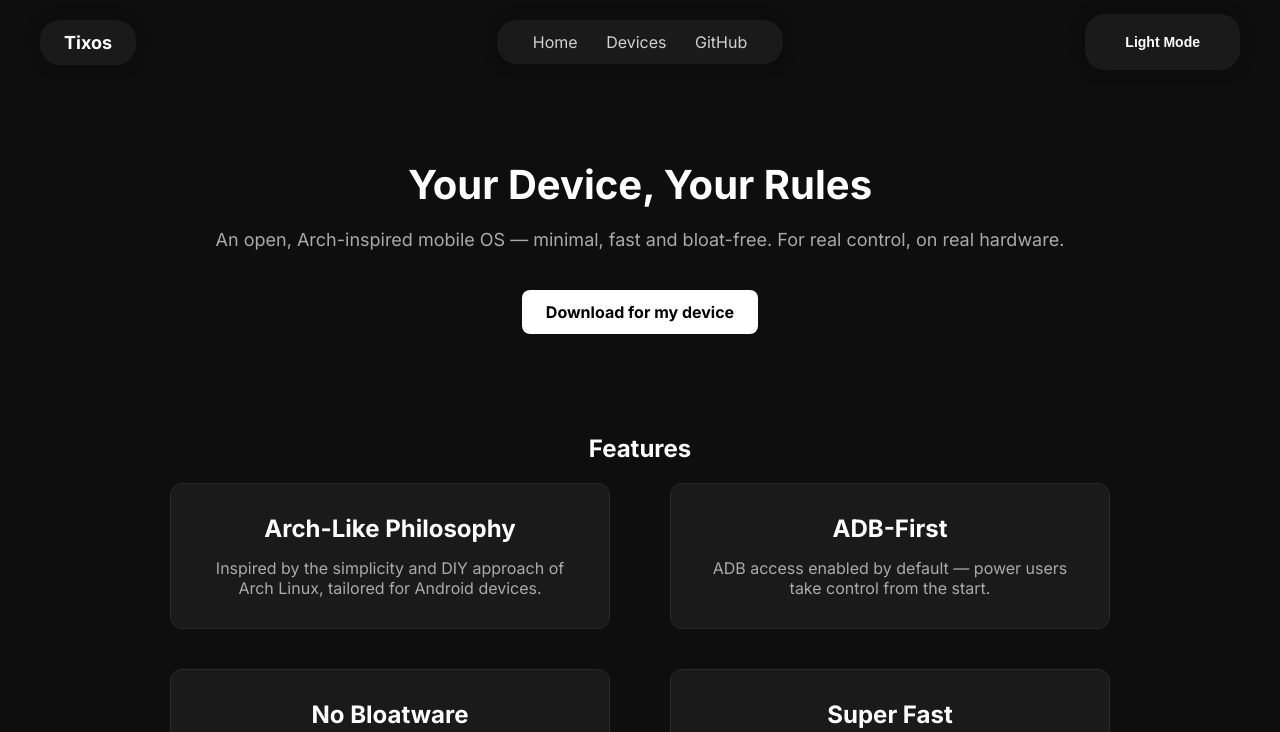
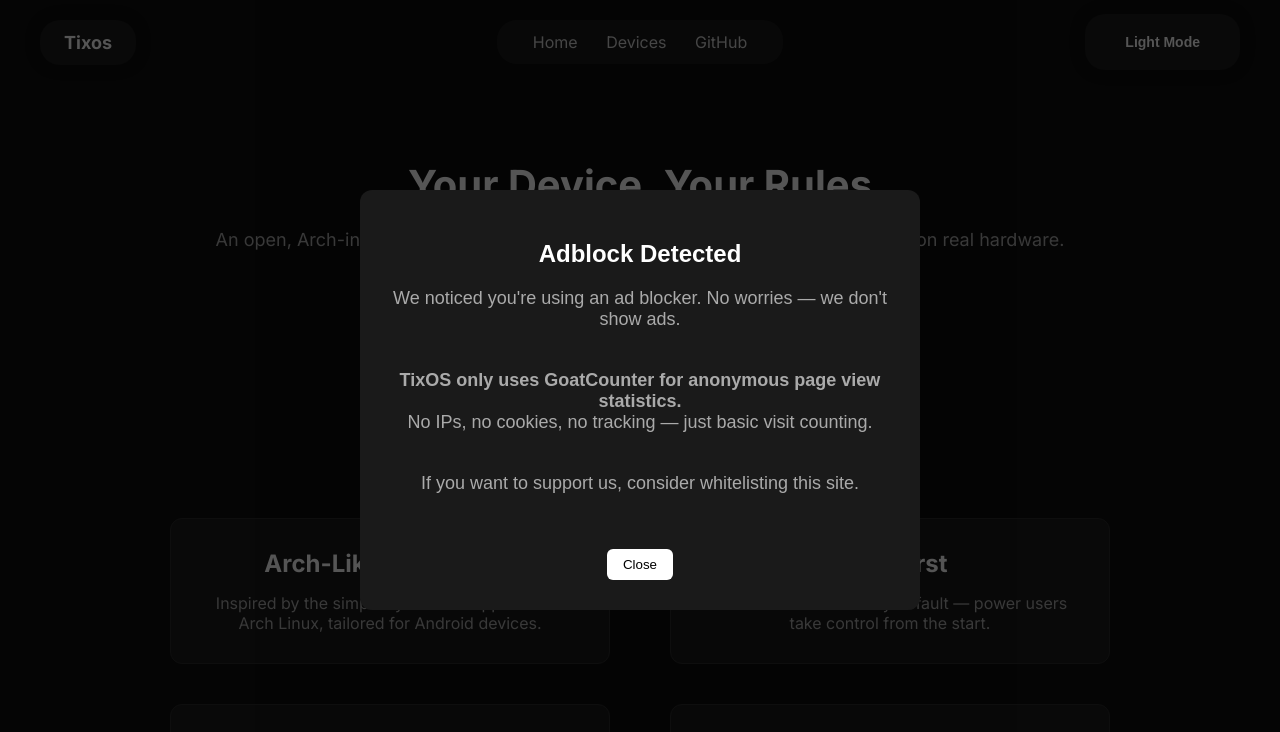
Before and after one commit to TixOS-Project/TixOS-Project.github.io, a plain HTML site: page index.html in a window 1280 px wide. Shown: the top 732 px of the page. Drawn offline with Linux system fonts and the light colour scheme.

Commit message:
Update index.html

```diff
--- a/index.html
+++ b/index.html
@@ -7,7 +7,6 @@
   <title>Tixos</title>
   <link href="https://fonts.googleapis.com/css2?family=Inter:wght@400;700&display=swap" rel="stylesheet">
   <style>
-    /* Aynı CSS yapılarını buraya dahil ettim (header, nav, renkler, dark mode vs.) */
     html {
       scroll-behavior: smooth;
     }
@@ -125,6 +124,10 @@
     .features-section {
       margin: 100px 0;
     }
+    .features-section h2 {
+      font-size: 36px;
+      margin-bottom: 40px;
+    }
     .features-grid {
       display: grid;
       grid-template-columns: repeat(auto-fit, minmax(400px, 1fr));
@@ -198,38 +201,18 @@
     <div class="features-section">
       <h2>Features</h2>
       <div class="features-grid">
-        <div class="feature">
-          <h3>Arch-Like Philosophy</h3>
-          <p>Inspired by the simplicity and DIY approach of Arch Linux, tailored for Android devices.</p>
-        </div>
-        <div class="feature">
-          <h3>ADB-First</h3>
-          <p>ADB access enabled by default — power users take control from the start.</p>
-        </div>
-        <div class="feature">
-          <h3>No Bloatware</h3>
-          <p>Ships clean. No preinstalled apps, just the core essentials.</p>
-        </div>
-        <div class="feature">
-          <h3>Super Fast</h3>
-          <p>Designed to be lightning fast, minimal and resource-friendly.</p>
-        </div>
-        <div class="feature">
-          <h3>Open Source</h3>
-          <p>Completely open and community-driven. Fork it, build it, tweak it.</p>
-        </div>
-        <div class="feature">
-          <h3>Customizable</h3>
-          <p>Your ROM, your rules. Configure everything via ADB and shell tools.</p>
-        </div>
+        <div class="feature"><h3>Arch-Like Philosophy</h3><p>Inspired by the simplicity and DIY approach of Arch Linux, tailored for Android devices.</p></div>
+        <div class="feature"><h3>ADB-First</h3><p>ADB access enabled by default — power users take control from the start.</p></div>
+        <div class="feature"><h3>No Bloatware</h3><p>Ships clean. No preinstalled apps, just the core essentials.</p></div>
+        <div class="feature"><h3>Super Fast</h3><p>Designed to be lightning fast, minimal and resource-friendly.</p></div>
+        <div class="feature"><h3>Open Source</h3><p>Completely open and community-driven. Fork it, build it, tweak it.</p></div>
+        <div class="feature"><h3>Customizable</h3><p>Your ROM, your rules. Configure everything via ADB and shell tools.</p></div>
       </div>
     </div>
 
     <div class="custom-paragraph">
       <p><strong>Disclaimer:</strong> TixOS is <strong>not intended for daily use</strong>. This project is specifically designed for <strong>IoT and server-class devices</strong>, and it includes <strong>no graphical user interface (GUI) applications or proprietary drivers</strong>. It is a <strong>command-line interface (CLI) based ROM</strong>, intended for developers and advanced users who require full control over their system.</p>
-
       <p>The TixOS project is and always will be <strong>entirely non-commercial</strong>. It is developed with <strong>no intention of generating profit</strong>. If any individual, group, or organization attempts to commercialize or financially benefit from this open-source initiative, we strongly advise you to <strong>report such behavior and refrain from engaging with them</strong>. We, as the TixOS development team, do <strong>not support or condone</strong> the monetization of this project in any form.</p>
-
       <p>Furthermore, we are committed to <strong>keeping TixOS open-source forever</strong>. We want to make it absolutely clear that this project <strong>will never be turned into a profit-seeking venture</strong> under any circumstances. If you would like to support our work, you can do so by making a donation through the links below.</p>
     </div>
   </div>
@@ -244,6 +227,36 @@
       const isLight = document.body.classList.contains("light");
       document.getElementById("modeToggle").innerText = isLight ? "Dark Mode" : "Light Mode";
     }
+
+    window.addEventListener("load", () => {
+      const bait = document.createElement("div");
+      bait.className = "adsbox";
+      bait.style.display = "none";
+      document.body.appendChild(bait);
+
+      setTimeout(() => {
+        if (getComputedStyle(bait).display === "none") {
+          showAdblockPopup();
+        }
+      }, 100);
+    });
+
+    function showAdblockPopup() {
+      const popup = document.createElement("div");
+      popup.innerHTML = `
+        <div style="position:fixed;top:0;left:0;width:100%;height:100%;background:#000a;display:flex;justify-content:center;align-items:center;z-index:9999;">
+          <div style="background:#1a1a1a;padding:30px;border-radius:12px;max-width:500px;color:white;font-family:sans-serif;text-align:center">
+            <h2>Adblock Detected</h2>
+            <p>We noticed you're using an ad blocker. No worries — we don't show ads.</p>
+            <p><strong>TixOS only uses GoatCounter for anonymous page view statistics.</strong><br>
+            No IPs, no cookies, no tracking — just basic visit counting.</p>
+            <p>If you want to support us, consider whitelisting this site.</p>
+            <button onclick="this.parentElement.parentElement.remove()" style="margin-top:15px;padding:8px 16px;border:none;background:#fff;color:#000;border-radius:6px;cursor:pointer">Close</button>
+          </div>
+        </div>
+      `;
+      document.body.appendChild(popup);
+    }
   </script>
 </body>
 </html>
```
